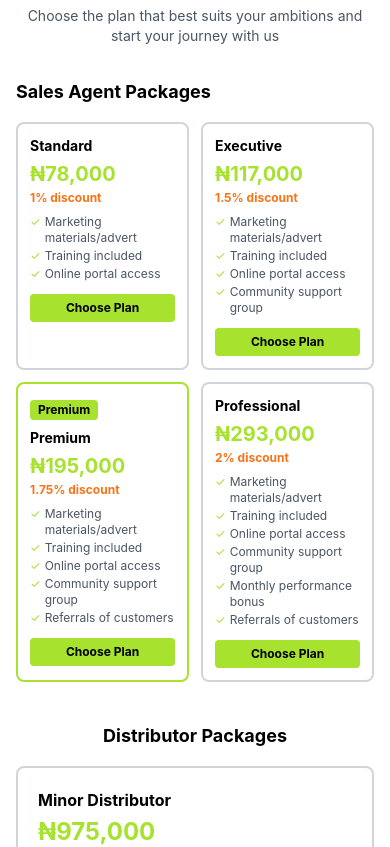
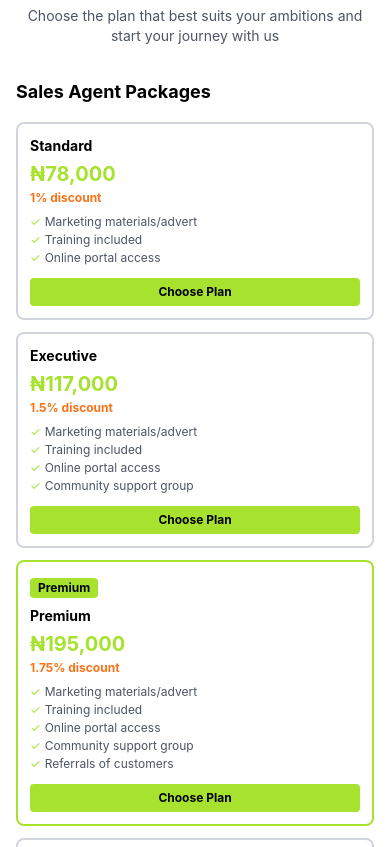
Before and after one commit to KIBMICH/padupofficeview, a React (Vite) app: page / in a window 390 px wide. Shown: the part 1468-2315 px from the top of the page. Built offline with nearby package versions, Linux system fonts and the light colour scheme.

Commit message:
worked on sales package for mobile

```diff
--- a/src/components/signup/PackagesOverview.tsx
+++ b/src/components/signup/PackagesOverview.tsx
@@ -71,7 +71,7 @@
           <h3 className="text-lg font-bold text-black mb-4 text-left">
             Sales Agent Packages
           </h3>
-          <div className="grid grid-cols-2 md:grid-cols-4 gap-3">
+          <div className="grid grid-cols-1 md:grid-cols-4 gap-3">
             {salesAgentPackages.map((pkg) => (
               <div
                 key={pkg.id}
```
